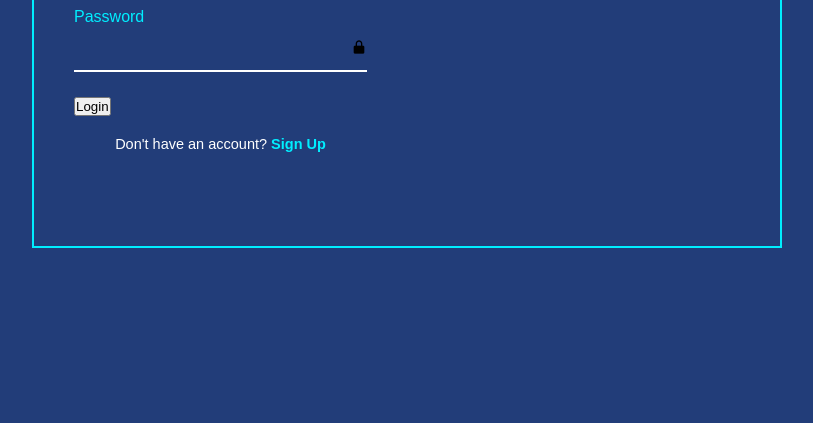
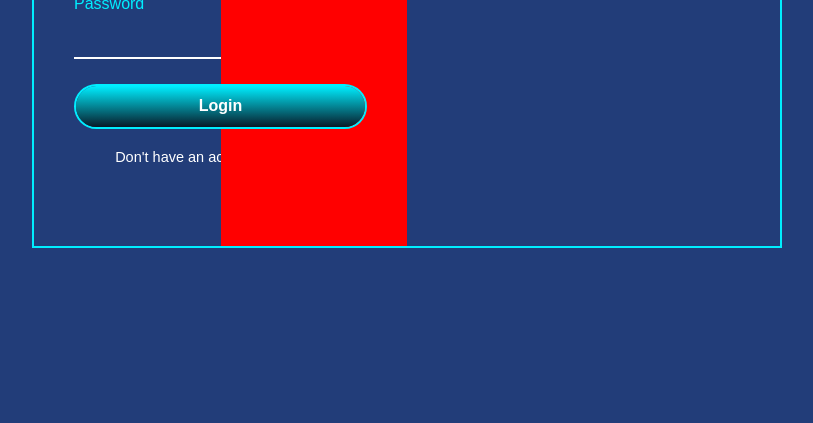
Before and after one commit to melodynyakio54/login-form, a plain HTML site: page index.html in a window 1280 px wide. Shown: the part 377-800 px from the top of the page, without its empty margins (233-1046 px from the left). Drawn offline with nearby package versions, Linux system fonts and the light colour scheme.

Commit message:
ADDED MORE CHANGES TO STYLE

```diff
--- a/index.html
+++ b/index.html
@@ -21,7 +21,7 @@
             <i class="bx bxs-user bx-flip-horizontal"></i>
           </div>
           <div class="input-box">
-            <input type="password" />
+            <input type="Password" />
             <label>Password</label>
             <i class="bx bxs-lock-alt"></i>
           </div>
@@ -32,6 +32,10 @@
               <a href="" class="register-link">Sign Up</a>
             </p>
           </div>
+          <div class="info-text Login">
+            <h2>Welcome Back!</h2>
+            <p>Lorem ipsum dolor sit amet consectetur adipisicing.</p>
+          </div>
         </form>
       </div>
     </div>
--- a/style.css
+++ b/style.css
@@ -56,6 +56,10 @@ body {
   border: none;
   outline: none;
   border-bottom: 2px solid #fff;
+  padding-right: 23px;
+  font-size: 16px;
+  color: #fff;
+  font-weight: 500;
   transition: 0.5s;
 }
 
@@ -86,10 +90,17 @@ body {
   top: 50%;
   right: 0;
   transform: translateY(-50%);
+  font-size: 18px;
+  color: #fff;
+  transition: 0.5s;
 }
 
-.input-box input:focus,
-.input-box input:valid .button {
+.input-box input:focus ~ i,
+.input-box input:valid ~ i {
+  color: #0ef;
+}
+
+.button {
   position: relative;
   width: 100%;
   height: 45px;
@@ -101,6 +112,24 @@ body {
   font-size: 16px;
   color: #fff;
   font-weight: 600;
+  z-index: 1;
+  overflow: hidden;
+}
+
+.button::before {
+  content: "";
+  position: absolute;
+  top: -100%;
+  left: 0;
+  width: 100%;
+  height: 300%;
+  background: linear-gradient(#081b29, #0ef, #081b29, #0ef);
+  z-index: -1;
+  transition: 0.5s;
+}
+
+.button:hover:before {
+  top: 0;
 }
 
 .form-box .logreg-link {
@@ -119,3 +148,17 @@ body {
 .logreg-link p a:hover {
   text-decoration: underline;
 }
+
+.wrapper .info-text {
+  position: absolute;
+  top: 0;
+  width: 50%;
+  height: 100%;
+  background: red;
+  display: flex;
+  flex-direction: column;
+}
+
+.wrapper .info-text.Login {
+  right: 0;
+}
```
